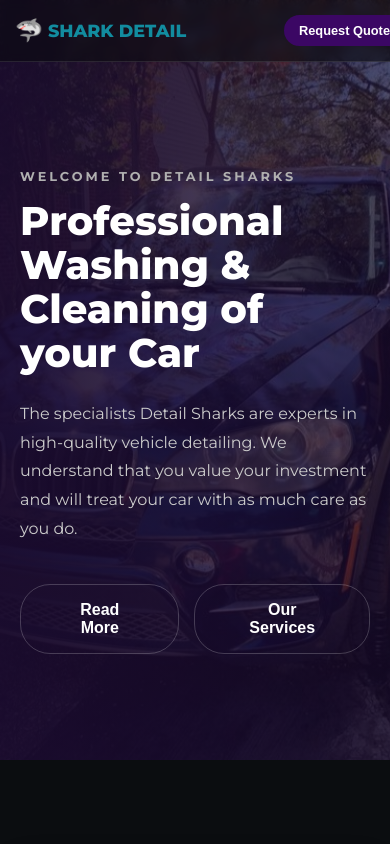
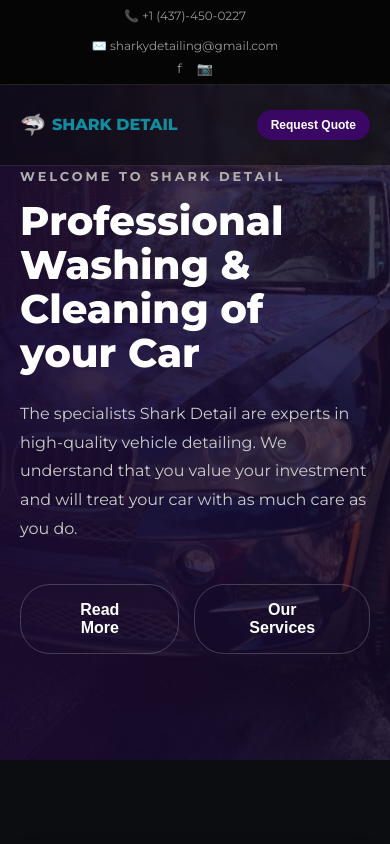
Before and after one commit to Chzhqv/shark-website, a React (Vite) app: page / in a window 390 px wide. Shown: the top 844 px of the page. Built offline with nearby package versions, Linux system fonts and the light colour scheme.

Commit message:
Fix mobile header alignment

```diff
--- a/src/Hero.jsx
+++ b/src/Hero.jsx
@@ -15,10 +15,10 @@
     >
       <div className="hero-overlay">
         <div className="container hero-content">
-          <p className="hero-subtitle">WELCOME TO DETAIL SHARKS</p>
+          <p className="hero-subtitle">WELCOME TO Shark Detail</p>
           <h1 className="hero-title">Professional Washing &<br/>Cleaning of your Car</h1>
           <p className="hero-desc">
-            The specialists Detail Sharks are experts in high-quality vehicle detailing.
+            The specialists Shark Detail are experts in high-quality vehicle detailing.
             We understand that you value your investment and will treat your car with as much care as you do.
           </p>
           <div className="hero-buttons">
--- a/src/index.css
+++ b/src/index.css
@@ -483,7 +483,7 @@
   border-radius: 4px;
 }
 
-/* GALLERY SECTION */
+/* GALLERY SECTION UPDATE */
 .gallery-section {
   padding: 80px 0;
   background: var(--bg-dark);
@@ -491,23 +491,26 @@
 
 .gallery-grid {
   display: grid;
-  grid-template-columns: repeat(auto-fit, minmax(250px, 1fr));
-  gap: 15px;
-  margin-top: 30px;
+  /* This creates a responsive grid that fits as many columns as possible */
+  grid-template-columns: repeat(auto-fill, minmax(300px, 1fr));
+  gap: 20px;
 }
 
-.gallery-grid img {
+.gallery-item-wrapper img {
   width: 100%;
-  height: 250px;
-  object-fit: cover;
+  height: 300px; /* Fixed height for uniformity */
+  object-fit: cover; /* Ensures image fills the square without stretching */
   border-radius: 8px;
-  transition: transform 0.3s;
+  transition: transform 0.3s, filter 0.3s;
   cursor: pointer;
+  border: 1px solid #333;
 }
 
-.gallery-grid img:hover {
-  transform: scale(1.05);
-  box-shadow: 0 10px 20px rgba(0,0,0,0.5);
+.gallery-item-wrapper img:hover {
+  transform: scale(1.03);
+  filter: brightness(1.1);
+  box-shadow: 0 10px 30px rgba(0,0,0,0.5);
+  border-color: var(--accent-teal);
 }
 
 @media (max-width: 900px) {
@@ -537,40 +540,62 @@
   100% { transform: rotate(360deg); }
 }
 
-/* MOBILE HEADER FIXES */
+/* --- MOBILE FIXES (UPDATED) --- */
 @media (max-width: 900px) {
 
-  /* 1. Hide the middle navigation links on phone */
+  /* 1. BRING BACK TOP BAR (Socials & Contact) */
+  .top-bar {
+    display: block; /* Show it again */
+    padding: 8px 0;
+    height: auto;
+  }
+
+  .top-bar-content {
+    flex-direction: column; /* Stack them so they fit */
+    gap: 8px;
+    text-align: center;
+  }
+
+  .contact-info {
+    font-size: 0.75rem; /* Smaller text */
+    display: flex;
+    justify-content: center;
+    gap: 15px;
+    flex-wrap: wrap; /* Allow email to wrap if long */
+  }
+
+  .social-icons {
+    display: flex;
+    justify-content: center;
+    gap: 15px;
+  }
+
+  /* 2. FIX HEADER SPACING (The "Cut Off" Fix) */
+  .nav-content {
+    padding: 10px 20px; /* More padding from the edges */
+    justify-content: space-between;
+    align-items: center;
+    width: 100%;
+    box-sizing: border-box; /* Ensures padding doesn't push width out */
+  }
+
   .nav-links {
     display: none;
   }
 
-  /* 2. Space out the Logo and Quote Button */
-  .nav-content {
-    justify-content: space-between;
-    width: 100%;
-    padding: 0 15px; /* Add little breathing room on edges */
-  }
-
-  /* 3. Make the Logo text smaller so it fits */
+  /* 3. RESIZE LOGO & BUTTON TO FIT */
   .nav-logo {
-    font-size: 1.1rem; /* Smaller font */
-    gap: 5px;
+    font-size: 1rem; /* Slightly smaller to prevent wrapping */
+    gap: 6px;
   }
 
   .shark-icon {
-    font-size: 1.4rem; /* Smaller shark icon */
+    font-size: 1.3rem;
   }
 
-  /* 4. Make the Request Quote button smaller */
   .nav-btn {
-    padding: 8px 15px;
-    font-size: 0.8rem;
-    white-space: nowrap; /* Prevents text from wrapping */
-  }
-
-  /* 5. Fix the Contact Info bar at the very top */
-  .top-bar {
-    display: none; /* Optional: Hide the tiny top bar on mobile to save space */
+    padding: 8px 14px;
+    font-size: 0.75rem;
+    white-space: nowrap;
   }
 }
```
